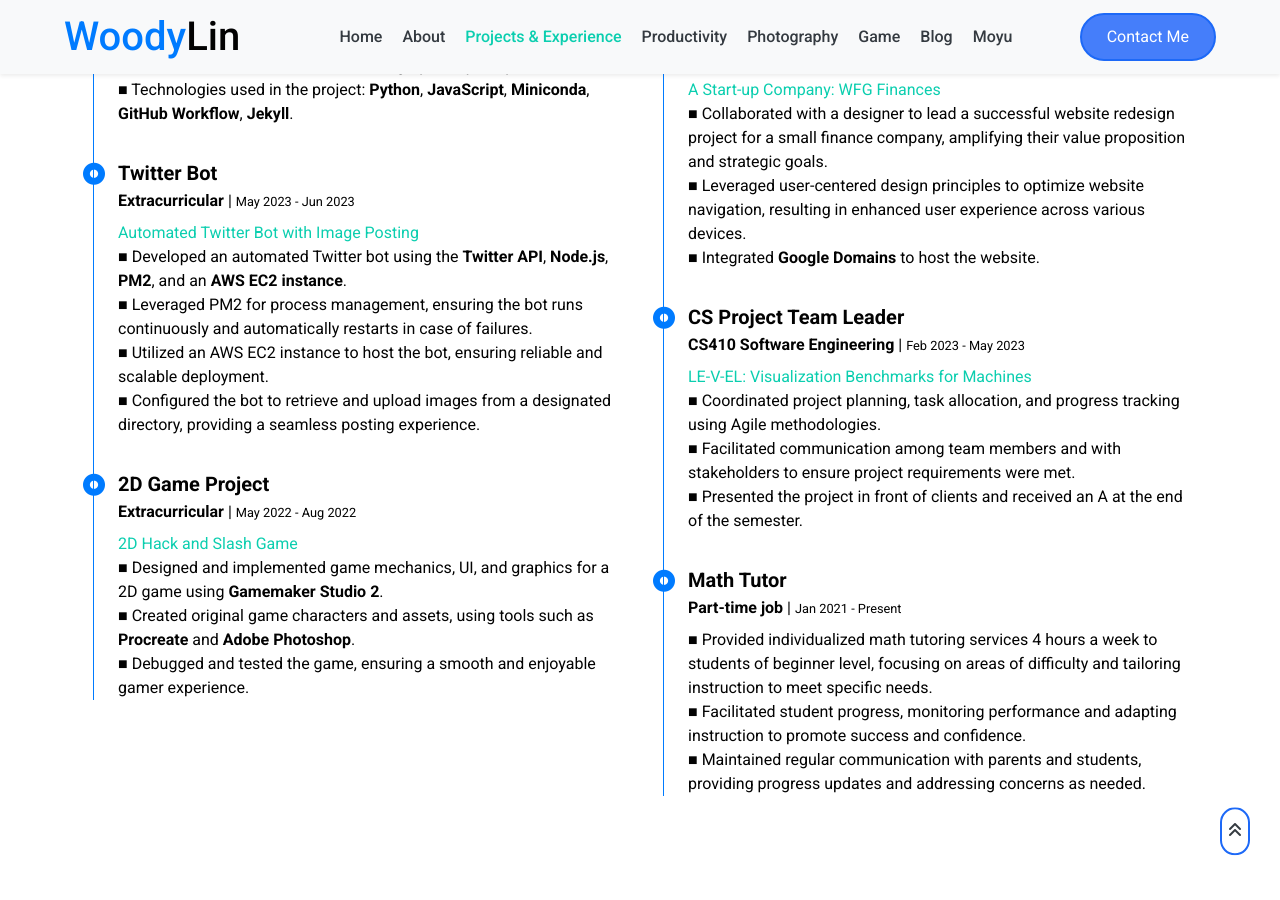
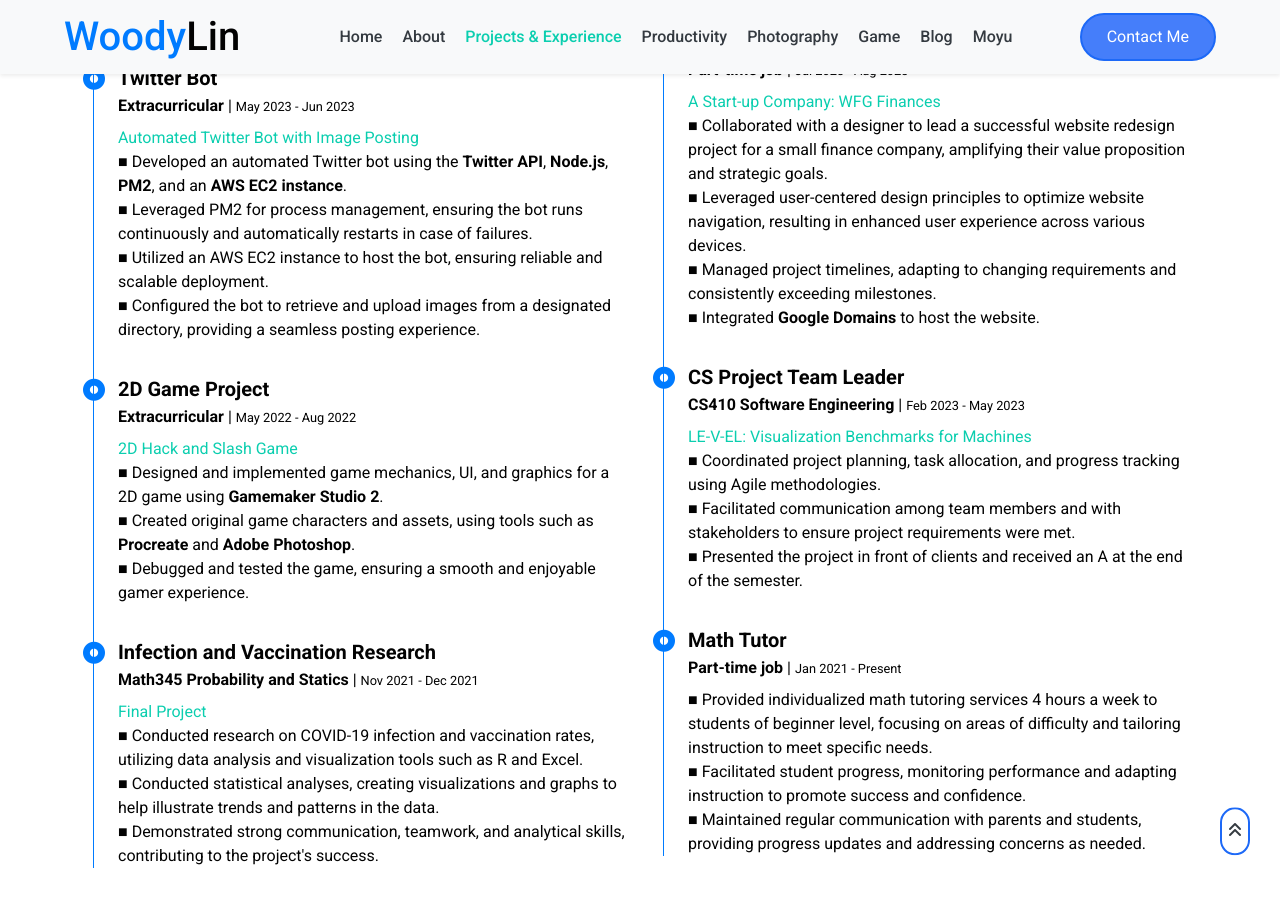
Before and after one commit to WoodyLinwc/WoodyLinwc.github.io, a Jekyll site: the page built from index.md, in a window 1280 px wide and 900 px high, scrolled down 2527 px. Built offline with Jekyll 4.4.1, drawn with Linux system fonts in a browser that asks for light colours.

Commit message:
Update index.md

```diff
--- a/index.md
+++ b/index.md
@@ -174,7 +174,7 @@ layout: default
                         <h5 class="font-weight-bold mb-1">LE-V-EL</h5>
                         <p class="mb-2"><strong>CS410 Software Engineering</strong> | <small>Feb 2023 - May 2023</small></p>
                         <p>
-                            <a href="https://woodylinwc.github.io/LEVEL/" target="_blank">LE-V-EL: Visualization Benchmarks for Machines</a>
+                            <a href="https://github.com/WoodyLinwc/LEVEL" target="_blank">LE-V-EL: Visualization Benchmarks for Machines</a>
                             <br />
                             ■ Provided a platform that allows researchers to test their machine graphical perception algorithms on benchmark datasets.
                             <br />
@@ -218,7 +218,7 @@ layout: default
                             <br />
                         </p>
                     </div>
-                    <!-- <div class="position-relative ex-me mb-4">
+                    <div class="position-relative ex-me mb-4">
                         <i class="far fa-dot-circle text-primary position-absolute" style="top: 2px; left: -35px;  font-size: 22px;"></i>
                         <h5 class="font-weight-bold mb-1">Infection and Vaccination Research</h5>
                         <p class="mb-2"><strong>Math345 Probability and Statics</strong> | <small>Nov 2021 - Dec 2021</small></p>
@@ -229,10 +229,10 @@ layout: default
                             <br />
                             ■ Conducted statistical analyses, creating visualizations and graphs to help illustrate trends and patterns in the data.
                             <br />
-                            ■ Demonstrated strong communication, teamwork, and analytical skills, contributing to the project's success and earning recognition from team members and professor.
+                            ■ Demonstrated strong communication, teamwork, and analytical skills, contributing to the project's success.
                             <br />
                         </p>
-                    </div> -->
+                    </div>
                     <!-- <div class="position-relative ex-me mb-4">
                         <i class="far fa-dot-circle text-primary position-absolute" style="top: 2px; left: -35px;  font-size: 22px;"></i>
                         <h5 class="font-weight-bold mb-1">Web Game Project</h5>
@@ -279,6 +279,8 @@ layout: default
                             ■ Collaborated with a designer to lead a successful website redesign project for a small finance company, amplifying their value proposition and strategic goals.
                             <br />
                             ■ Leveraged user-centered design principles to optimize website navigation, resulting in enhanced user experience across various devices.
+                            <br />
+                            ■ Managed project timelines, adapting to changing requirements and consistently exceeding milestones.
                             <br />
                             ■ Integrated <b>Google Domains</b> to host the website.
                         </p>
```
